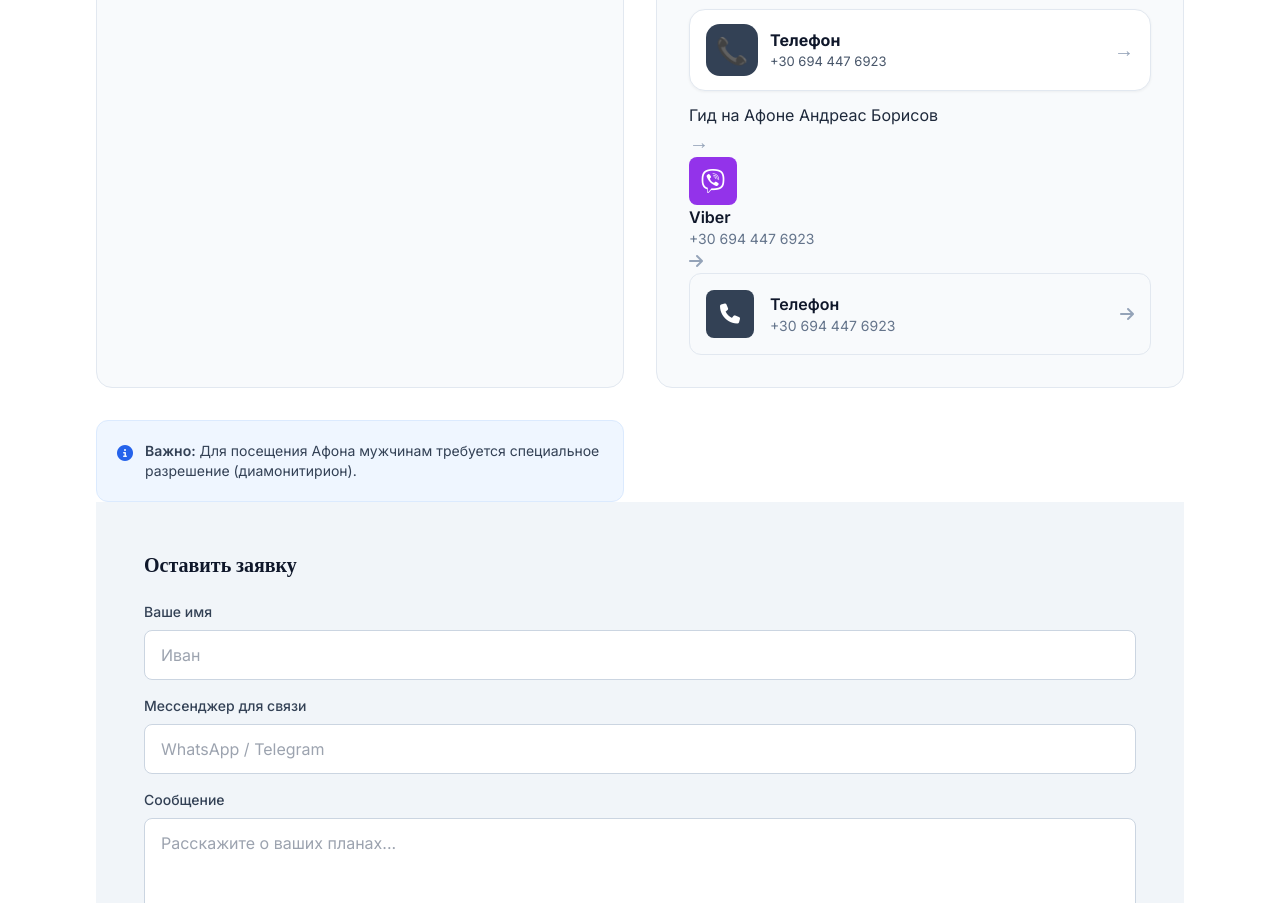
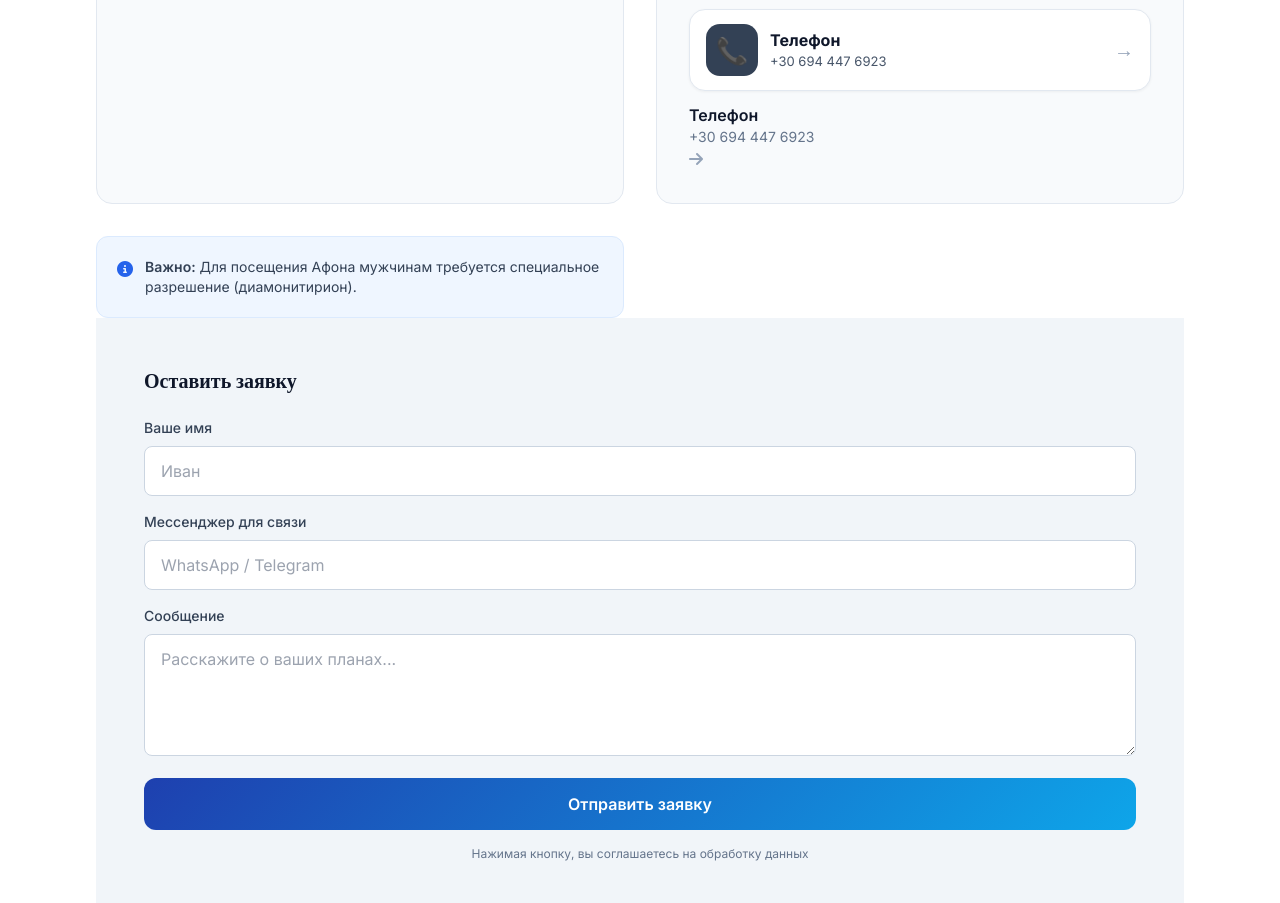
Before and after one commit to AndreasBorisovAthos/athosqwest, a plain HTML site: page index.html in a window 1280 px wide. Shown: the part 3556-4459 px from the top of the page. Drawn offline with nearby package versions, Linux system fonts and the light colour scheme.

Commit message:
Remove Viber contact information from index.html
Removed Viber contact section and associated elements.

```diff
--- a/index.html
+++ b/index.html
@@ -309,23 +309,7 @@ document.addEventListener('DOMContentLoaded', function() {
     <div style="color:#94a3b8;font-size:20px">→</div>
   </div>
 </a>
-<a href="//needguide.net/view_guide.php?user_id=1773">Гид на Афоне Андреас Борисов</a>
-    <div style="color:#94a3b8;font-size:20px">→</div>
 
-
-                            <div class="w-12 h-12 rounded-lg bg-purple-600 flex items-center justify-center">
-                                <i class="fa-brands fa-viber text-white text-2xl"></i>
-                            </div>
-                            <div>
-                                <p class="font-semibold text-slate-900">Viber</p>
-                                <p class="text-sm text-slate-500">+30 694 447 6923</p>
-                            </div>
-                            <i class="fa-solid fa-arrow-right ml-auto text-slate-400 group-hover:text-purple-600 transition"></i>
-                        </a>
-                        <a href="tel:+306944476923" class="flex items-center gap-4 p-4 rounded-xl border border-slate-200 hover:border-slate-400 hover:bg-slate-50 transition group">
-                            <div class="w-12 h-12 rounded-lg bg-slate-700 flex items-center justify-center">
-                                <i class="fa-solid fa-phone text-white text-xl"></i>
-                            </div>
                             <div>
                                 <p class="font-semibold text-slate-900">Телефон</p>
                                 <p class="text-sm text-slate-500">+30 694 447 6923</p>
```
